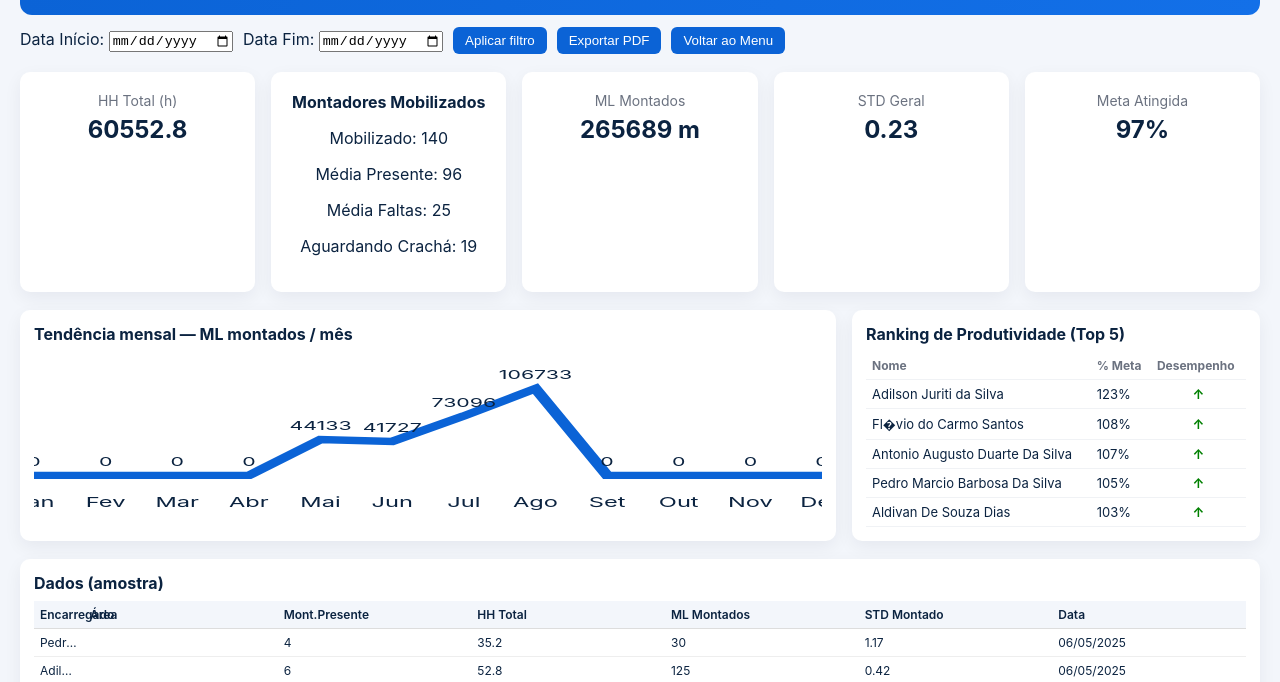
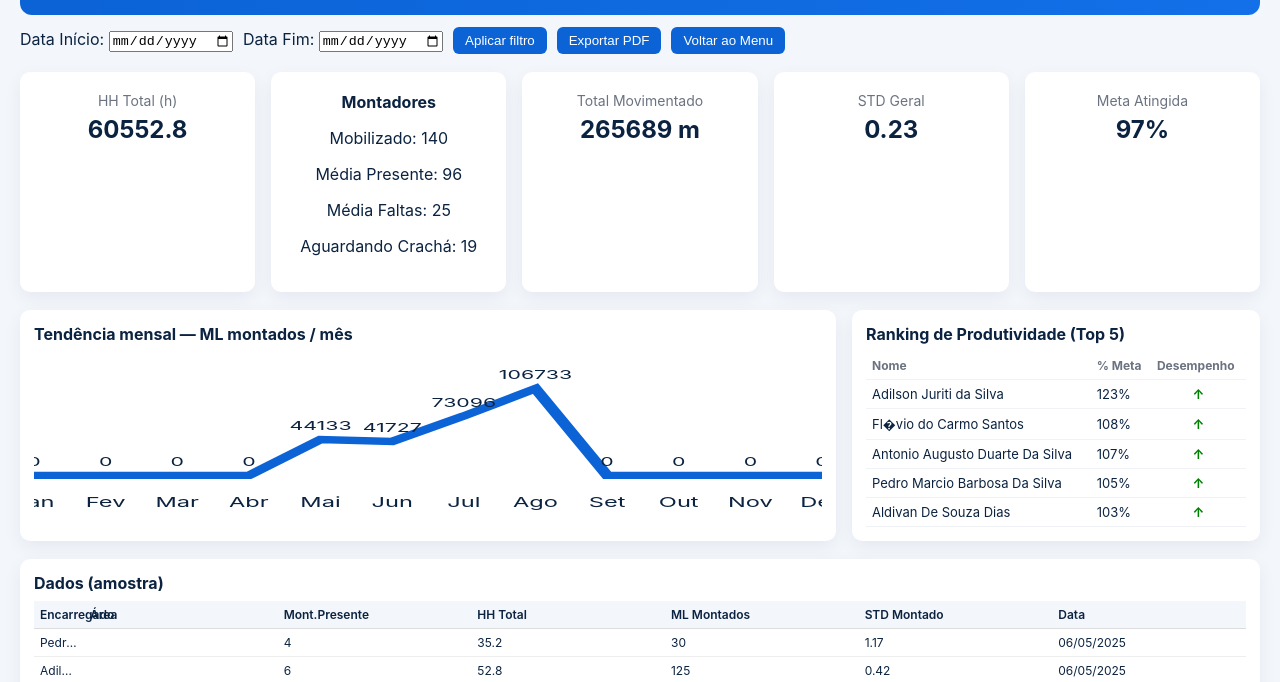
Before and after one commit to FlutterVictor/Dashboard, a plain HTML site: page std.html in a window 1280 px wide. Shown: the part 116-798 px from the top of the page. Drawn offline with nearby package versions, Linux system fonts and the light colour scheme.

Commit message:
Update std.html

```diff
--- a/std.html
+++ b/std.html
@@ -29,7 +29,7 @@
                 <div class="value" id="hhTotal">0</div>
             </div>
         <div class="card kpi montadores">
-            <div class="card-title">Montadores Mobilizados</div>
+            <div class="card-title">Montadores</div>
             <div class="montadores-info">
                 <p>Mobilizado: 140</p>
                 <p>Média Presente: 96</p>
@@ -39,7 +39,7 @@
         </div>
 
             <div class="card kpi">
-                <div class="label">ML Montados</div>
+                <div class="label">Total Movimentado</div>
                 <div class="value" id="mlMontados">0 m</div>
             </div>
             <div class="card kpi">
```
